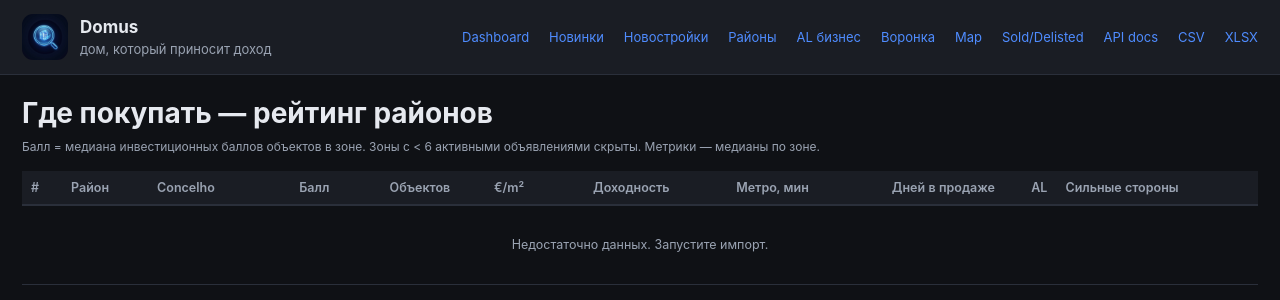
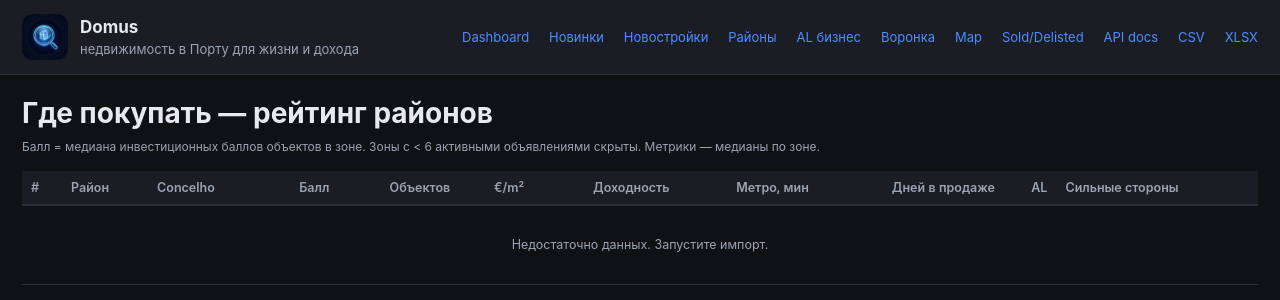
Before and after one commit to webmit11/idealista, a FastAPI app: page /areas in a window 1280 px wide. Shown: the top 300 px of the page. Run offline with FastAPI, Linux system fonts and the light colour scheme.

Commit message:
Reposition copy: real estate for living AND income (broader audience)
Tagline, /start greeting and the expert prompt now frame listings for both
living and income, not investors only.

Co-Authored-By: Claude Opus 4.8 <noreply@anthropic.com>

```diff
--- a/app/main.py
+++ b/app/main.py
@@ -503,9 +503,9 @@ async def telegram_webhook(secret: str, request: Request):
         telegram_api.send_message(
             chat_id,
             (f"👋 Привет, {name}! " if name else "👋 ")
-            + "Это <b>Domus</b> — дом, который приносит доход.\n\n"
-            "Подбираю доходную недвижимость у метро Порту: балл доходности, разбор по фото, "
-            "краткосрочная аренда (AL), ROI-симулятор и алерты по сделкам.\n\nЖми кнопку 👇",
+            + "Это <b>Domus</b> — недвижимость в Порту для жизни и дохода.\n\n"
+            "Подбираю квартиры у метро Порту — и под себя, и под доход: балл, разбор по фото, "
+            "расчёт аренды (в т.ч. краткосрочной AL), ROI-симулятор и алерты по сделкам.\n\nЖми кнопку 👇",
             reply_markup={"inline_keyboard": [[{"text": "🏠 Открыть Domus", "web_app": {"url": url}}]]}
             if settings.public_base_url else None,
         )
--- a/app/services/expert_llm.py
+++ b/app/services/expert_llm.py
@@ -15,10 +15,10 @@ from app.core.config import settings
 logger = logging.getLogger("expert_llm")
 
 _SYSTEM = (
-    "Ты — опытный инвестиционный консультант по недвижимости в Порту (Португалия). "
+    "Ты — опытный консультант по недвижимости в Порту (Португалия) — и для жизни, и под доход. "
     "По данным объекта И по приложенным фотографиям дай два результата.\n"
     "1) commentary: живое мнение в 3–5 предложениях — чем объект интересен и кому "
-    "подойдёт, и что видно на фото (состояние, уровень ремонта, свет, планировка, "
+    "подойдёт — для собственной жизни и/или под доход (аренду), и что видно на фото (состояние, уровень ремонта, свет, планировка, "
     "тревожные звоночки). Простой текст по-русски, без заголовков и списков, без воды.\n"
     "2) score_delta: целое число от -10 до 10 — на сколько баллов скорректировать "
     "инвестиционную оценку с учётом того, что видно на ФОТО, относительно сухих цифр. "
--- a/app/templates/base.html
+++ b/app/templates/base.html
@@ -80,7 +80,7 @@
       <img src="/static/logo.png" alt="Domus" style="width:46px; height:46px; border-radius:11px;">
       <div>
         <h1 style="margin:0;">{{ app_name }}</h1>
-        <div style="color:var(--muted); font-size:13px;">дом, который приносит доход</div>
+        <div style="color:var(--muted); font-size:13px;">недвижимость в Порту для жизни и дохода</div>
       </div>
     </div>
     <div class="links">
--- a/app/templates/miniapp.html
+++ b/app/templates/miniapp.html
@@ -163,7 +163,7 @@
     <div class="pad" style="text-align:center; padding-top:48px;">
       <img src="/static/logo.png" alt="Domus" style="width:84px; height:84px; border-radius:20px;">
       <h2 style="margin:14px 0 2px;">Domus</h2>
-      <div class="meta" style="font-size:13px; margin-bottom:20px;">дом, который приносит доход</div>
+      <div class="meta" style="font-size:13px; margin-bottom:20px;">недвижимость в Порту для жизни и дохода</div>
       <h3 style="margin:10px 0 4px;">Доступ по подписке</h3>
       <p class="meta" id="paywallText" style="font-size:14px;"></p>
       <button class="apply" id="subscribeBtn" style="max-width:320px; margin:18px auto 0;">Подписаться</button>
```
